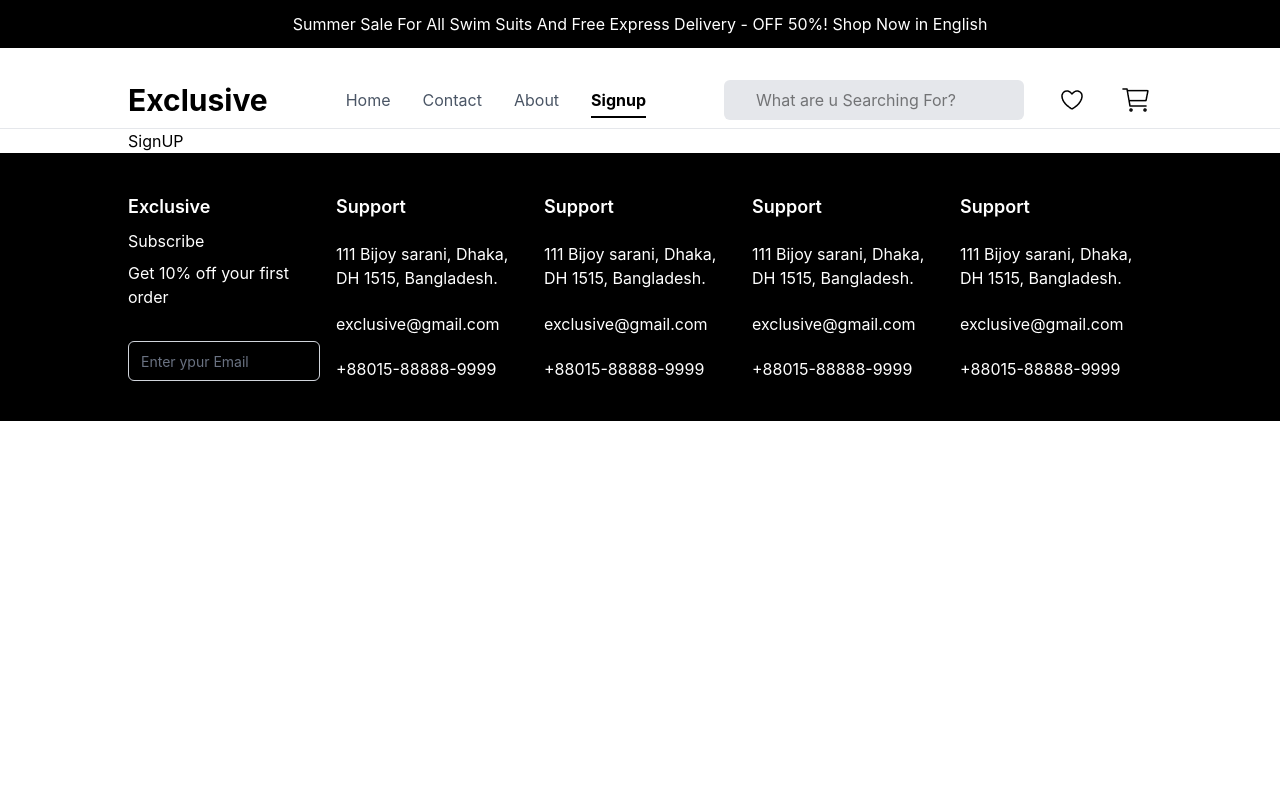
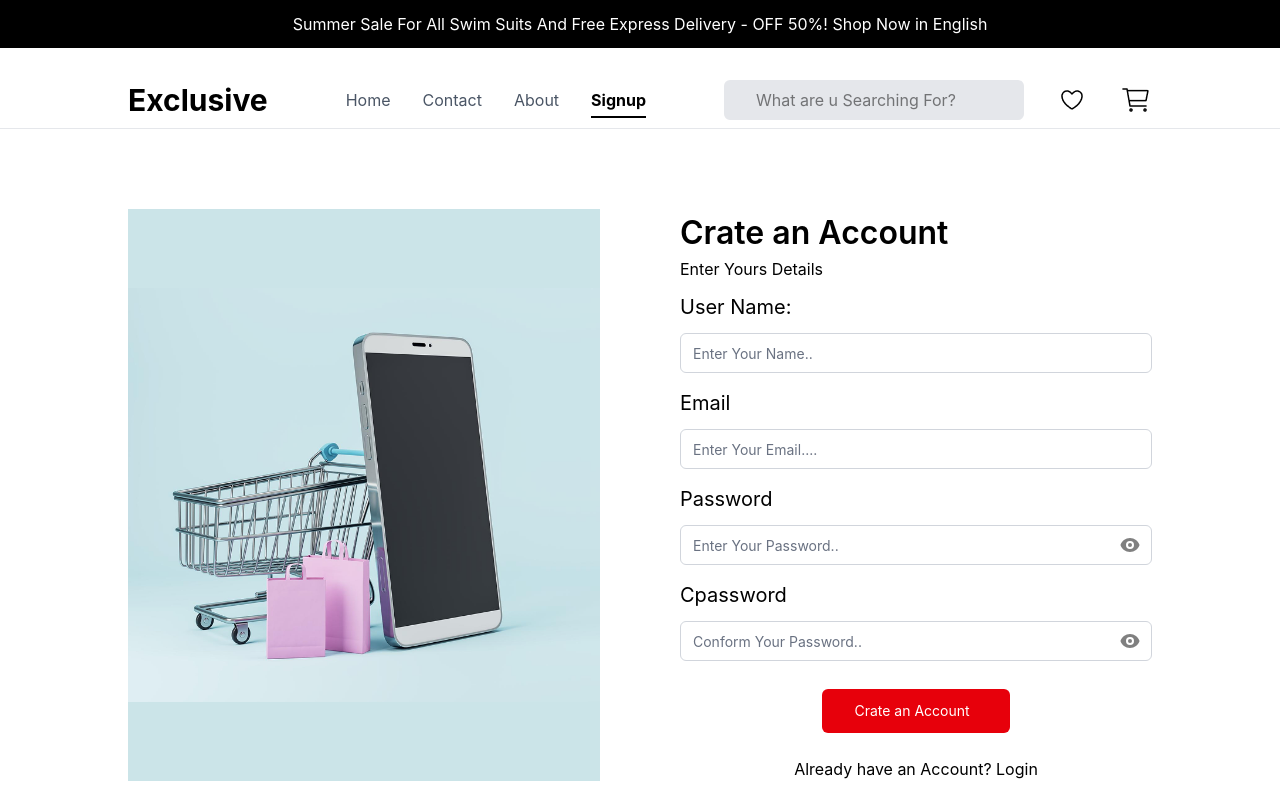
Before and after one commit to Sudipraut1522/Style_Cart, a React (Vite) app: page /signup in a window 1280 px wide. Shown: the top 800 px of the page. Built offline with nearby package versions, Linux system fonts and the light colour scheme.

Commit message:
adding signup page and validate the field

```diff
--- a/package.json
+++ b/package.json
@@ -10,7 +10,9 @@
     "preview": "vite preview"
   },
   "dependencies": {
+    "@hookform/resolvers": "^4.1.3",
     "@tailwindcss/vite": "^4.0.9",
+    "install": "^0.13.0",
     "lucide-react": "^0.477.0",
     "react": "^19.0.0",
     "react-dom": "^19.0.0",
@@ -18,7 +20,8 @@
     "react-icons": "^5.5.0",
     "react-router-dom": "^7.2.0",
     "swiper": "^11.2.5",
-    "tailwindcss": "^4.0.9"
+    "tailwindcss": "^4.0.9",
+    "zod": "^3.24.2"
   },
   "devDependencies": {
     "@eslint/js": "^9.21.0",
--- a/src/component/InputField.tsx
+++ b/src/component/InputField.tsx
@@ -1,11 +1,11 @@
 import React, { useState } from "react";
-import { UseFormRegister } from "react-hook-form";
+import { FieldError, UseFormRegister } from "react-hook-form";
 import { HiEye, HiEyeOff } from "react-icons/hi";
 
 type InputFieldProps = {
-  error?: string | null;
+  error?: FieldError | null;
   type?: string;
-  labelName?  : string;
+  labelName?: string;
   inputClassName?: string;
   name?: string;
   placeholder?: string;
@@ -67,7 +67,9 @@ const InputField: React.FC<InputFieldProps> = ({
         )}
       </div>
 
-      {error && <p className={errorClassName}>*{error}</p>}
+      {error && (
+        <p className={` text-red-600 ${errorClassName}`}>*{error.message}</p>
+      )}
     </div>
   );
 };
--- a/src/component/ui/Navbar.tsx
+++ b/src/component/ui/Navbar.tsx
@@ -16,13 +16,13 @@ const Navbar: React.FC = () => {
 
   return (
     <>
-      <div className="">
+      <div className="sticky top-0 z-50 ">
         <h2 className="flex items-center text-center justify-center h-[48px] bg-black text-white">
           Summer Sale For All Swim Suits And Free Express Delivery - OFF 50%!
           Shop Now in English
         </h2>
 
-        <nav className=" px-2 lg:px-[10%]">
+        <nav className=" px-2 lg:px-[10%] bg-white">
           <div className="flex pt-8 pb-2 items-center   justify-between ">
             <div>
               <h1 className="text-3xl font-bold">Exclusive</h1>
--- a/src/layout/UserLayout.tsx
+++ b/src/layout/UserLayout.tsx
@@ -7,7 +7,7 @@ const UserLayout: React.FC = () => {
   return (
     <div>
       <Navbar />
-      <div className="px-4 lg:px-[10%]">
+      <div className=" px-4 lg:px-[10%]">
         <Outlet />
       </div>
       <Footer />
--- a/src/page/SignUp.tsx
+++ b/src/page/SignUp.tsx
@@ -1,7 +1,100 @@
 import React from "react";
+import InputField from "../component/InputField";
+import Button from "../component/Button";
+import { useForm } from "react-hook-form";
+import { zodResolver } from "@hookform/resolvers/zod";
+import { RegisterFormData, registerSchema } from "../schema/RegisterSchema";
+import { CgPassword } from "react-icons/cg";
 
 const SignUp: React.FC = () => {
-  return <div>SignUP</div>;
+  const {
+    watch,
+    register,
+    handleSubmit,
+    formState: { errors },
+  } = useForm({
+    resolver: zodResolver(registerSchema),
+    mode: "onBlur",
+    defaultValues: {
+      username: "",
+      email: "",
+      password: "",
+      cpassword: "",
+    },
+  });
+
+  const onSubmit = (data: RegisterFormData) => {
+    const { cpassword, ...submitteddata } = data;
+  };
+
+  return (
+    <div className="grid md:grid-cols-2  gap-20 py-20">
+      <div className="bg-[#CBE4E8]">
+        <div className="flex w-full h-full justify-center items-center">
+          <img
+            src="src/assets/dl.beatsnoop 1.png"
+            alt=""
+            className="object-contain w-full h-full"
+          />
+        </div>
+      </div>
+      <div className=" flex flex-col justify-between  ">
+        <div>
+          <h1 className="font font-semibold text-[32px]">Crate an Account</h1>
+          <p>Enter Yours Details</p>
+        </div>
+
+        <form
+          action=""
+          className="flex flex-col gap-1"
+          onSubmit={handleSubmit(onSubmit)}
+        >
+          <InputField
+            name="username"
+            labelName="User Name:"
+            placeholder="Enter Your Name.."
+            register={register}
+            error={errors?.username}
+            errorClassName="text-red-600"
+          />
+          <InputField
+            error={errors?.email}
+            name="email"
+            labelName=" Email"
+            placeholder="Enter Your Email...."
+            register={register}
+          />
+          <InputField
+            error={errors?.password}
+            name="password"
+            type="password"
+            labelName="Password"
+            placeholder="Enter Your Password.."
+            register={register}
+          />
+          <InputField
+            error={errors?.cpassword}
+            name="cpassword"
+            type="password"
+            labelName="Cpassword"
+            placeholder="Conform Your Password.."
+            register={register}
+          />
+          <div className="flex justify-end flex-col pt-6 gap-6">
+            <div className="flex justify-center">
+              <Button
+                className="bg-red-600 text-white text-center py-3 px-8 rounded-md"
+                labelName="Crate an Account"
+              />
+            </div>
+            <div className="flex justify-center">
+              <p>Already have an Account? Login</p>
+            </div>
+          </div>
+        </form>
+      </div>
+    </div>
+  );
 };
 
 export default SignUp;
--- /dev/null
+++ b/src/schema/RegisterSchema.tsx
@@ -0,0 +1,35 @@
+import * as z from "zod";
+
+export const registerSchema = z
+  .object({
+    username: z
+      .string({ message: "please enter ypur name" })
+      .min(5, { message: "Username must be min 5 latter" }),
+
+    email: z
+      .string()
+      .email({ message: "Please enter a valid email address" })
+      .min(1, { message: "Email is required" }),
+    password: z
+      .string()
+      .min(8, { message: "Password must be at least 8 characters" })
+      .regex(/[a-zA-Z]/, { message: "Password must contain letters" })
+      .regex(/[0-9]/, { message: "Password must contain numbers" }),
+
+    cpassword: z
+      .string()
+      .min(8, {
+        message: "Password confirmation must be at least 8 characters",
+      })
+      .regex(/[a-zA-Z]/, {
+        message: "Password confirmation must contain letters",
+      })
+      .regex(/[0-9]/, {
+        message: "Password confirmation must contain numbers",
+      }),
+  })
+  .refine((data) => data.password === data.cpassword, {
+    message: "Passwords do not match",
+    path: ["cpassword"],
+  });
+export type RegisterFormData = z.infer<typeof registerSchema>;
```
Also changed, not shown: src/assets/dl.beatsnoop 1.png (added), 1 other file (tests, documents, lock files or other folders).
